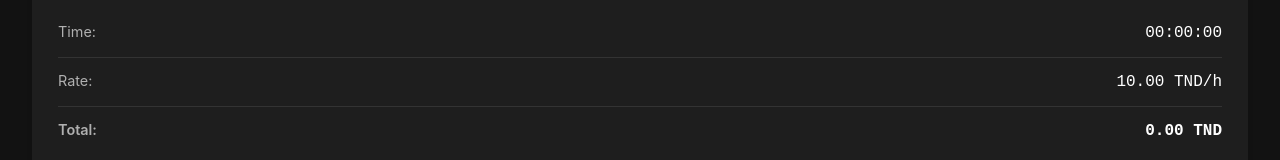
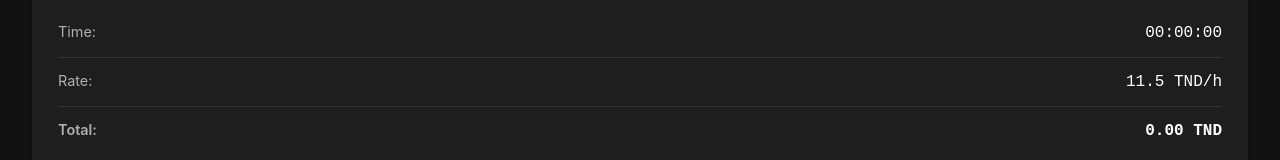
Before and after one commit to MedaliAbdelmalek/game-room, a Vue app: page / in a window 1280 px wide. Shown: the part 1781-1941 px from the top of the page. Built offline with nearby package versions, Linux system fonts and the light colour scheme; no server answers.

Commit message:
fix snooker price

```diff
--- a/src/components/PosteCard.vue
+++ b/src/components/PosteCard.vue
@@ -153,7 +153,6 @@ const reset = async () => {
     // Get the final price BEFORE resetting
     const finalPrice = price.value;
 
-    // Reset the timer
     await stop();
     seconds.value = 0;
     startTime.value = null;
@@ -174,7 +173,6 @@ const stop = async () => {
     if (timer.value) clearInterval(timer.value);
     timer.value = null;
 
-    // Calculate final elapsed time
     seconds.value = calculateElapsedTime();
     startTime.value = null;
 
--- a/src/components/SnookerCard.vue
+++ b/src/components/SnookerCard.vue
@@ -12,7 +12,7 @@
       </div>
       <div class="info-row">
         <span class="info-label">Rate:</span>
-        <span class="info-value">10.00 TND/h</span>
+        <span class="info-value">11.5 TND/h</span>
       </div>
       <div class="info-row total">
         <span class="info-label">Total:</span>
@@ -64,7 +64,7 @@ const seconds = ref(0);
 const isRunning = ref(false);
 const timer = ref<number | null>(null);
 const startTime = ref<number | null>(null);
-const hourlyRate = 10; // Fixed at 10 TND/h for snooker
+const hourlyRate = 11.5; // Fixed at 11.5 TND/h for snooker
 
 const price = computed(() => {
   return (seconds.value / 3600) * hourlyRate;
```
Also changed, not shown: src/App.vue (+0 -7 lines).
